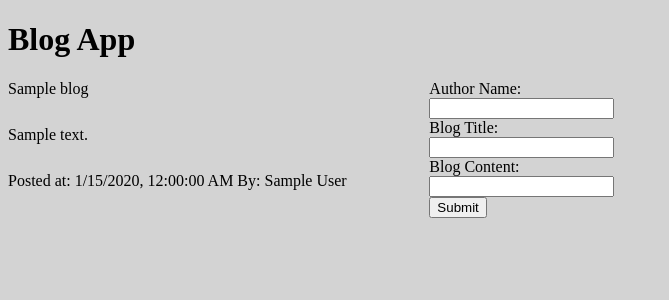
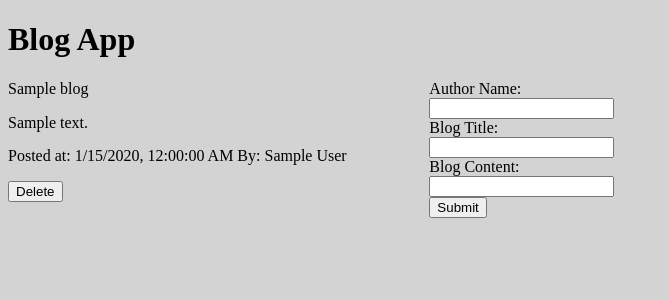
Before and after one commit to AsherSSB/CS-312-MiniProject-1, a Node server app: template app/views/home/index.ejs in a window 1280 px wide. Shown: the top 300 px of the page, without its empty margins (0-669 px from the left). Run offline with Node 20, Linux system fonts and the light colour scheme; the template is opened without the code that fills it: most values are stand-ins (such as "Sample title", 1, 10 or a date in 2020).

Commit message:
adds blog deletion

```diff
--- a/app.js
+++ b/app.js
@@ -8,6 +8,7 @@
 app.set('views', path.join(__dirname, 'app/views'));
 
 app.use(express.static(path.join(__dirname, 'static')));
+app.use(express.urlencoded({ extended: true }));
 app.use(express.json());
 
 app.use('/', homeRoutes);
--- a/app/lib/BlogPost.js
+++ b/app/lib/BlogPost.js
@@ -1,5 +1,6 @@
 class BlogPost {
-    constructor(author, title, content) {
+    constructor(id, author, title, content) {
+        this.id = id;
         this.author = author;
         this.title = title;
         this.content = content;
--- a/app/views/home/index.ejs
+++ b/app/views/home/index.ejs
@@ -15,6 +15,9 @@
                         <span class="blog-time-container">Posted at: <span class=blog-time><%= blog.time %></span></span>
                         <span class="blog-author">By: <%= blog.author %></span>
                     </div>
+                    <div class="blog-controls">
+                        <button class="blog-delete">Delete</button>
+                    </div>
                 </div>
             <% } %>
             <form id="new-blog-container">
@@ -30,6 +33,9 @@
                 <input type="submit" value="Submit">
             </form>
         </div>
+        <script>
+            window.blogs = <%- JSON.stringify(blogs || []) %>;
+        </script>
         <script src="/scripts/home.js"></script>
     </body>
 </html>
--- a/static/scripts/home.js
+++ b/static/scripts/home.js
@@ -1,7 +1,16 @@
 const blogContainer = document.getElementById('blog-main-container');
 const newBlogForm = document.getElementById('new-blog-container');
 const timeDisplays = document.querySelectorAll('.blog-time');
+const deleteButtons = document.querySelectorAll('.blog-delete');
+
 const serverURL = window.location.origin;
+const windowBlogData = window.blogs;
+
+const blogsDivArray = Array.from(blogContainer.children);
+
+deleteButtons.forEach(element => {
+    element.addEventListener('click', () => deleteBlog(element.closest('.blog-container')));
+});
 
 timeDisplays.forEach(element => {
     let defaultTime = element.innerHTML;
@@ -22,10 +31,10 @@
     }
 
     addBlog(blogData);
-})
+});
 
 function addBlog(blog) {
-    fetch(serverURL+'/api/post-blog', {
+    fetch(serverURL+'/api/blog', {
         method: 'POST',
         headers: {
             'Content-Type': 'application/json'
@@ -38,19 +47,38 @@
     })
     .then(response => {
         if (!response.ok) {
-            throw new Error(`HTTP Error: ${response.status}`)
+            throw new Error(`HTTP Error: ${response.status}`);
         }
-        return response.json()
+        return response.json();
     })
-    .then(data => console.log(data))
+    .then(data => {
+        console.log(data)
+        window.location.reload();
+    })
     .catch(error => console.log('Error: ', error));
 
-    newBlogForm.insertAdjacentHTML('beforebegin', `<div class='blog-container'>
-                        <div class='blog-title'>${blog.title}</div>
-                        <div class='blog-content'>${blog.content}</div>
-                        <div class="blog-footer">
-                            <span class="blog-time-container">Posted at: <span class=blog-time>${blog.time}</span></span>
-                            <span class="blog-author">By: ${blog.author}</span>
-                        </div>
-                    </div>`);
 }
+
+function addButtonListeners(blog) {
+    const deleteButton = blog.querySelector('.blog-delete');
+    deleteButton.addEventListener('click', () => deleteBlog(blog));
+}
+
+function deleteBlog(blog) {
+    const blogIndex = blogsDivArray.indexOf(blog);
+    const blogId = windowBlogData[blogIndex]['id'];
+
+    fetch(serverURL+'/api/blog/'+blogId, {method: 'DELETE'})
+    .then(response => {
+        if (!response.ok) {
+            throw new Error(`HTTP Error: ${response.status}`);
+        }
+        return response.json();
+    })
+    .then(data => {
+        console.log(data)
+        window.location.reload();
+    })
+    .catch(error => console.log('Error: ', error));
+
+}
```
Also changed, not shown: app/routes/homeRoutes.js (+18 -3 lines).
